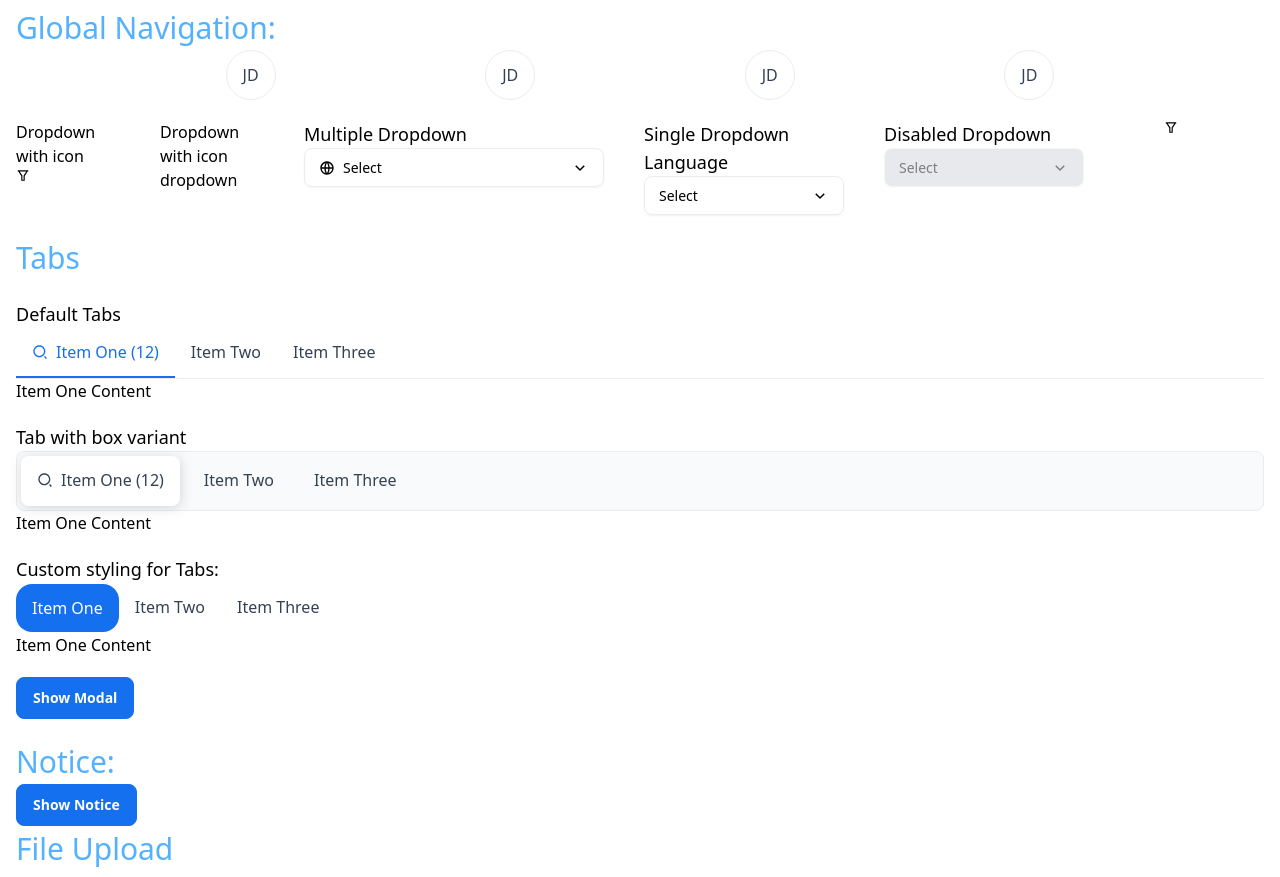
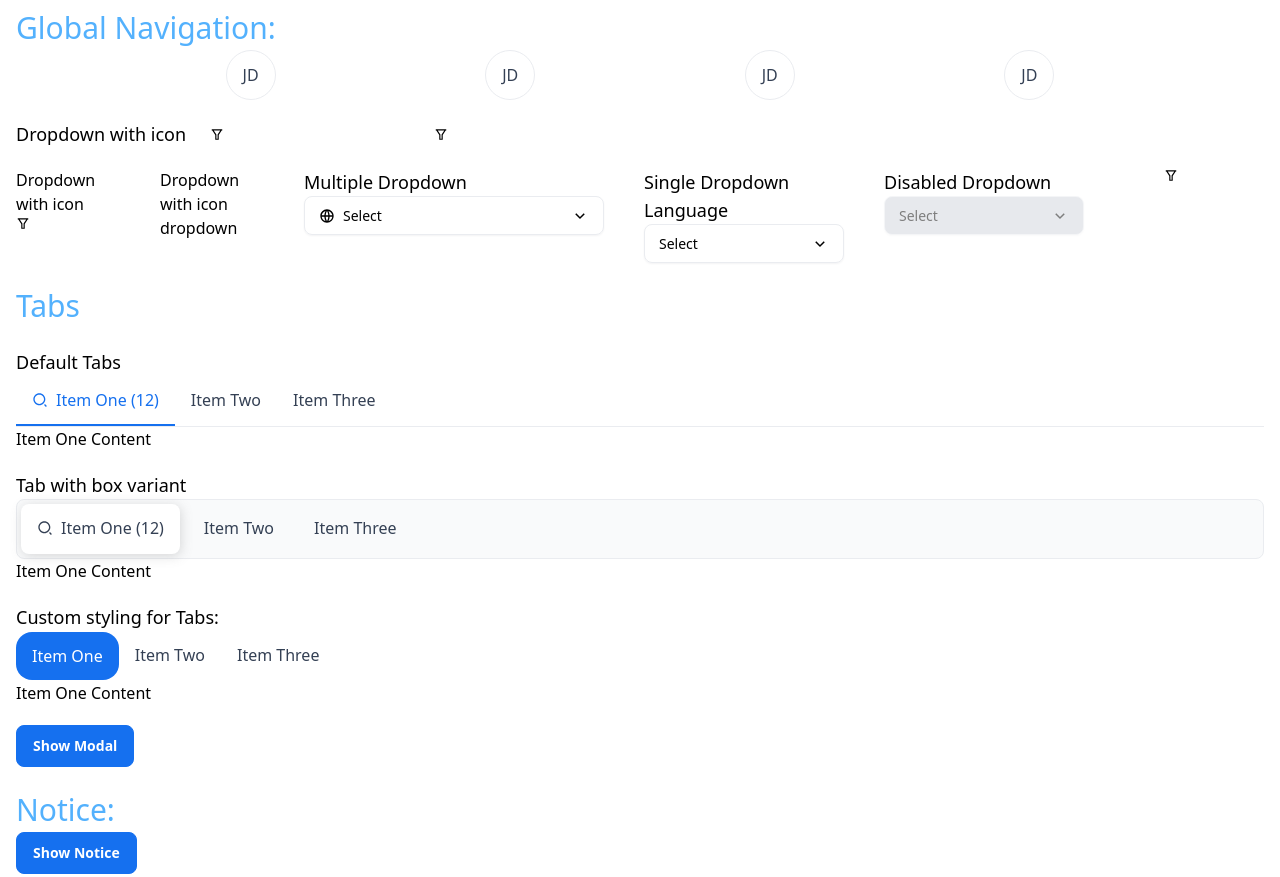
Before and after one commit to atomostechhq/genesis-react, a React (Vite) app: page / in a window 1280 px wide. Shown: the part 3920-4797 px from the top of the page. Built offline with nearby package versions, Linux system fonts and the light colour scheme.

Commit message:
version 10 published

```diff
--- a/package.json
+++ b/package.json
@@ -1,7 +1,7 @@
 {
   "name": "@atomos_tech/genesis-react",
   "private": false,
-  "version": "0.0.9-alpha",
+  "version": "0.0.10-alpha",
   "type": "module",
   "main": "dist/index.js",
   "module": "dist/index.mjs",
--- a/src/Test.tsx
+++ b/src/Test.tsx
@@ -157,6 +157,12 @@ const Test = () => {
     { label: "melon", value: "melon" },
     { label: "mango", value: "mango" },
   ];
+
+  const [dropdownMenuOption, setDropdownMenuOption] = useState<Option[]>([]);
+
+  const [dropdownMenuOptionTwo, setDropdownMenuOptionTwo] = useState<Option[]>(
+    []
+  );
 
   // tabs
   const [value, setValue] = useState("1");
@@ -1383,9 +1389,7 @@ const Test = () => {
               </AccordionContent>
             </AccordionItem>
             <AccordionItem value="item-2">
-              <AccordionTrigger>
-                Is it styled?
-              </AccordionTrigger>
+              <AccordionTrigger>Is it styled?</AccordionTrigger>
               <AccordionContent>
                 {` Yes. It comes with default styles that match the other components'
               aesthetic.`}
@@ -1488,6 +1492,41 @@ const Test = () => {
       </section>
 
       {/* Dropdown  */}
+      <section className="flex gap-6 items-center test">
+        <h1 className="text-lg">Dropdown with icon</h1>
+        <DropdownWithIcon
+          options={multiOptions}
+          selected={dropdownMenuOption}
+          setSelected={setDropdownMenuOption}
+          search={true}
+          multiple={true}
+          width="200px"
+          id="dropdownMenuOptionOne"
+          trigger={
+            <RiFilterLine
+              className="hover:bg-gray-200 rounded"
+              cursor="pointer"
+              size={14}
+            />
+          }
+        />
+        <DropdownWithIcon
+          options={multiOptions}
+          selected={dropdownMenuOptionTwo}
+          setSelected={setDropdownMenuOptionTwo}
+          search={true}
+          multiple={true}
+          width="200px"
+          id="dropdownMenuOptionTwo"
+          trigger={
+            <RiFilterLine
+              className="hover:bg-gray-200 rounded"
+              cursor="pointer"
+              size={14}
+            />
+          }
+        />
+      </section>
       <section className="flex gap-10 my-5">
         <div>
           <h1>Dropdown with icon</h1>
--- a/src/components/Dropdown.tsx
+++ b/src/components/Dropdown.tsx
@@ -34,6 +34,7 @@ interface MenuItemProps {
 }
 
 interface DropdownProps {
+  id?: string;
   icon?: JSX.Element;
   options: Option[];
   selected?: Option[];
@@ -62,6 +63,7 @@ const defaultRenderItem = (option: Option) => {
 const Dropdown = forwardRef<HTMLDivElement, DropdownProps>(
   (
     {
+      id = `dropdown-${Math.random().toString(36).substring(2, 11)}`,
       options,
       selected,
       setSelected,
@@ -182,8 +184,8 @@ const Dropdown = forwardRef<HTMLDivElement, DropdownProps>(
 
     return (
       <div
+        id={id}
         ref={dropdownRef}
-        // className={cn("relative", !width && "w-full")}
         className={cn(
           "relative bg-gray-25 shadow-[0px_1px_2px_0px_#1018280D] rounded-lg",
           !width && "w-full",
@@ -231,6 +233,7 @@ const Dropdown = forwardRef<HTMLDivElement, DropdownProps>(
         >
           {search && (
             <Input
+              id={`${id}-search`}
               type="text"
               placeholder="Search..."
               value={searchQuery}
@@ -266,13 +269,13 @@ const Dropdown = forwardRef<HTMLDivElement, DropdownProps>(
                           option?.disabledOption &&
                             "opacity-50 cursor-not-allowed hover:bg-white text-gray-300 select-none"
                         )}
-                        htmlFor={`checkbox-${option.value}`}
+                        htmlFor={`${id}-checkbox-${option.value}`}
                         key={i}
                       >
                         <section className="flex items-center justify-between gap-2 w-full">
                           <div className="flex gap-2">
                             <Checkbox
-                              id={`checkbox-${option.value}`}
+                              id={`${id}-checkbox-${option.value}`}
                               checked={
                                 selected?.some(
                                   (item) => item.value === option.value
--- a/src/components/DropdownWithIcon.tsx
+++ b/src/components/DropdownWithIcon.tsx
@@ -35,6 +35,7 @@ interface DropdownFooterProps {
 }
 
 interface DropdownProps {
+  id?: string;
   options: Option[];
   selected?: Option[];
   setSelected?: React.Dispatch<React.SetStateAction<Option[]>>;
@@ -65,6 +66,7 @@ const defaultRenderItem = (option: Option) => {
 const DropdownWithIcon = forwardRef<HTMLDivElement, DropdownProps>(
   (
     {
+      id = `dropdown-${Math.random().toString(36).substring(2, 11)}`,
       options,
       selected = [],
       setSelected,
@@ -174,6 +176,7 @@ const DropdownWithIcon = forwardRef<HTMLDivElement, DropdownProps>(
 
     return (
       <div
+        id={id}
         ref={localDropdownRef}
         className={cn(
           "relative",
@@ -222,6 +225,7 @@ const DropdownWithIcon = forwardRef<HTMLDivElement, DropdownProps>(
         >
           {search && (
             <Input
+              id={`${id}-search`}
               type="text"
               placeholder="Search..."
               value={searchQuery}
@@ -253,13 +257,13 @@ const DropdownWithIcon = forwardRef<HTMLDivElement, DropdownProps>(
                     {multiple ? (
                       <Label
                         className="has-[:checked]:bg-primary-50 has-[:checked]:border-primary-600 hover:bg-gray-50 flex flex-col py-[6px] px-[14px] break-words cursor-pointer border-l-4 border-transparent"
-                        htmlFor={`checkbox-${option?.value}`}
+                        htmlFor={`${id}-checkbox-${option.value}`}
                         key={i}
                       >
                         <section className="flex items-center justify-between gap-2 w-full">
                           <div className="flex gap-2">
                             <Checkbox
-                              id={`checkbox-${option?.value}`}
+                              id={`${id}-checkbox-${option.value}`}
                               checked={selected?.some(
                                 (item) => item?.value === option?.value
                               )}
```
Also changed, not shown: 1 other file (tests, documents, lock files or other folders).
